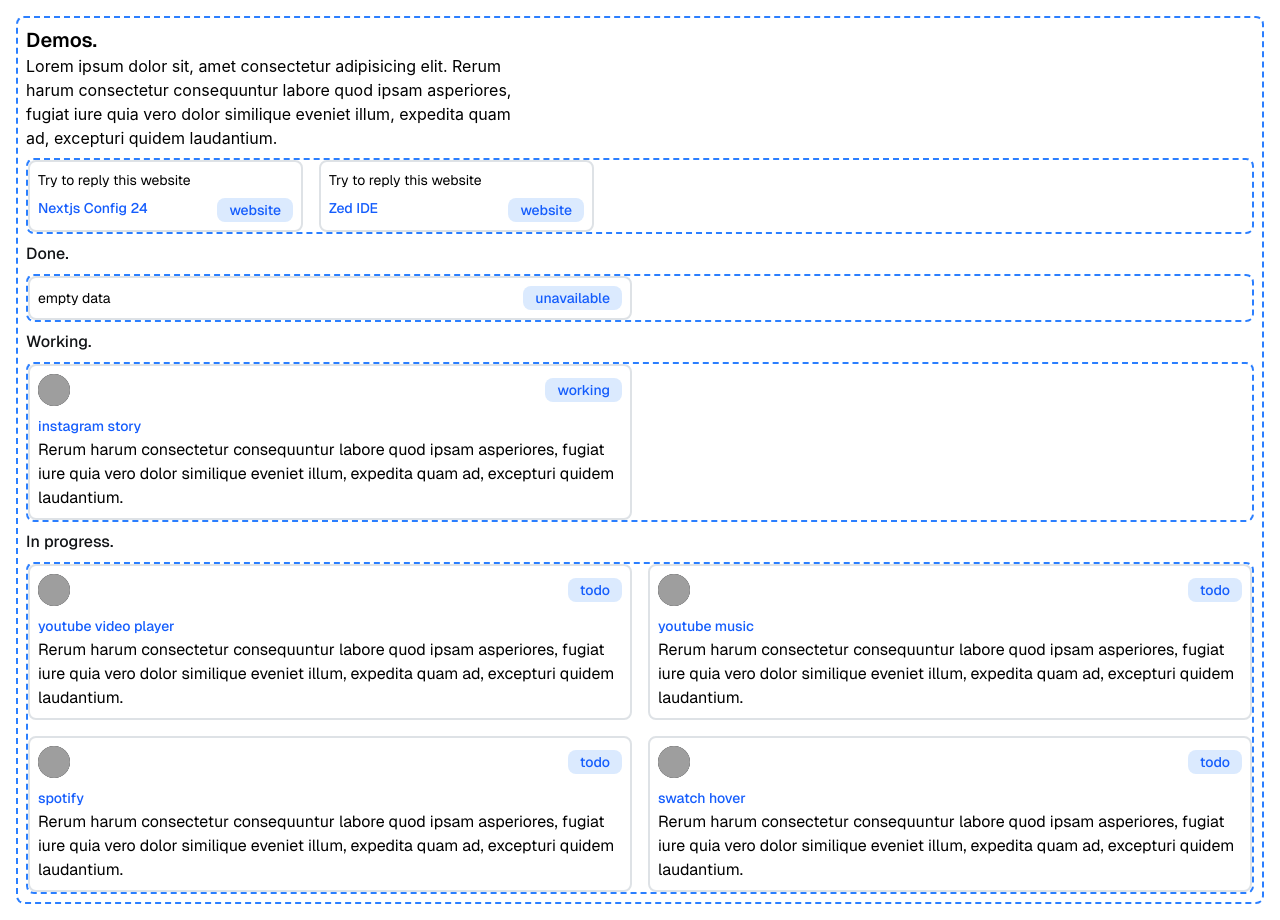
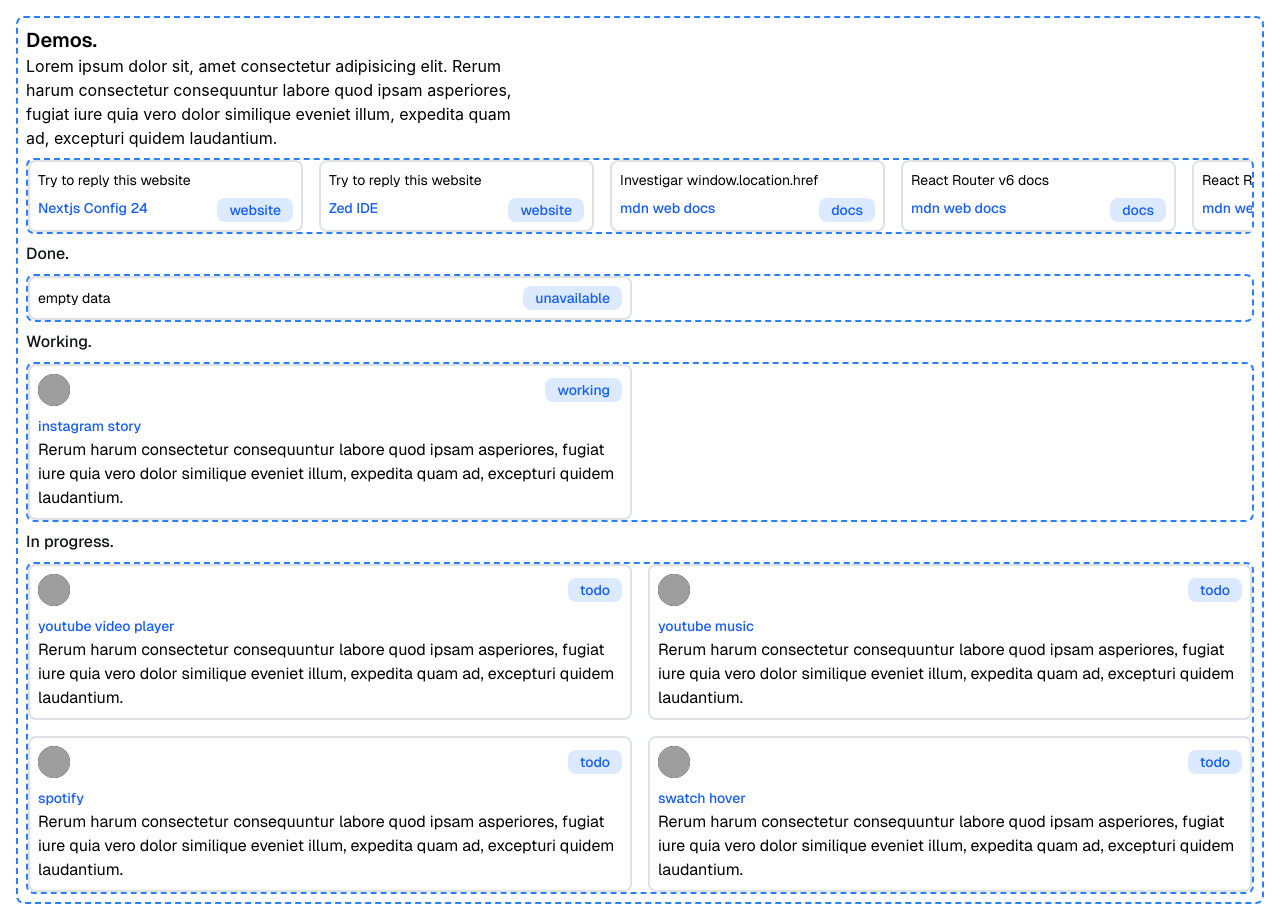
Before and after one commit to 3st1v3ntOkay/the-tailwindcss, a React (Vite) app: page / in a window 1280 px wide. Built offline with nearby package versions, Linux system fonts and the light colour scheme; grey boxes are pictures that could not be loaded.

Commit message:
feat: improvements on Layout components + other minor changes

```diff
--- a/src/components/Layout.tsx
+++ b/src/components/Layout.tsx
@@ -1,9 +1,13 @@
-import { Outlet } from "react-router";
-import { Link } from "@radix-ui/themes";
+import { Outlet, useLocation } from "react-router";
 
 import { FlexWrapper } from "@/components/FlexWrapper";
+import { Link } from "./Link";
+import { Status } from "./Card";
 
 export function Layout() {
+  const { pathname } = useLocation();
+  const altPath = window.location.href;
+
   return (
     <FlexWrapper
       mode="dev"
@@ -12,8 +16,9 @@ export function Layout() {
       gap="2"
       padding
     >
-      <header>
-        <Link href="/">back home</Link>
+      <header className="font-geist flex gap-4 items-center">
+        <Status><Link url="/">back home</Link></Status>
+        <p className="text-sm text-dim-gray bg-gray-100 font-medium rounded-lg px-3 py-0.5 w-fit h-fit">{pathname}</p>
       </header>
 
       <Outlet />
--- a/src/components/Notes.tsx
+++ b/src/components/Notes.tsx
@@ -16,28 +16,28 @@ export function Notes({
 }
 
 export function Note({
-  title,
-  linkUrl,
-  linkName,
-  status,
+  note,
+  pageUrl,
+  pageName,
+  type,
 }: {
-  title: string;
-  linkUrl: string;
-  linkName: string;
-  status: string;
+  note: string;
+  pageUrl: string;
+  pageName: string;
+  type: string;
 }) {
   return (
     <div className="font-geist border-2 border-platinum border-solid p-2 w-fit rounded-[8px] shrink-0 basis-[275px]">
       <p className="text-sm mb-2">
-        {title}
+        {note}
       </p>
 
       <div className="flex justify-between">
-        <Link url={linkUrl} target="_blank">
-          {linkName}
+        <Link url={pageUrl} target="_blank">
+          {pageName}
         </Link>
 
-        <Status>{status}</Status>
+        <Status>{type}</Status>
       </div>
     </div>
   );
--- a/src/data/home.data.ts
+++ b/src/data/home.data.ts
@@ -56,3 +56,41 @@ export const dataWorking: TData[] = [
     pageDescription: "Rerum harum consectetur consequuntur labore quod ipsam asperiores, fugiat iure quia vero dolor similique eveniet illum, expedita quam ad, excepturi quidem laudantium.",
   },
 ];
+
+export const dataNotes = [
+  {
+    id: 1,
+    note: "Try to reply this website",
+    pageUrl: "https://nextjs.org/conf",
+    pageName: "Nextjs Config 24",
+    type: "website",
+  },
+  {
+    id: 2,
+    note: "Try to reply this website",
+    pageUrl: "https://zed.dev/",
+    pageName: "Zed IDE",
+    type: "website",
+  },
+  {
+    id: 3,
+    note: "Investigar window.location.href",
+    pageUrl: "https://developer.mozilla.org/en-US/docs/Web/API/Location/href",
+    pageName: "mdn web docs",
+    type: "docs",
+  },
+  {
+    id: 4,
+    note: "React Router v6 docs",
+    pageUrl: "https://reactrouter.com/start/framework/routing#routing",
+    pageName: "mdn web docs",
+    type: "docs",
+  },
+  {
+    id: 5,
+    note: "React Router v5 docs",
+    pageUrl: "https://v5.reactrouter.com/web/guides/quick-start",
+    pageName: "mdn web docs",
+    type: "docs",
+  },
+];
--- a/src/routes/home.tsx
+++ b/src/routes/home.tsx
@@ -12,6 +12,7 @@ import {
 
 import {
   dataDone,
+  dataNotes,
   dataTodo,
   dataWorking,
 } from "@data/home.data";
@@ -19,18 +20,14 @@ import {
 import {
   CardAvatar,
   Card,
-  CardImage,
   CardText,
-  IconNumbered,
   Mansory,
   Status,
 } from "@component/Card";
 
-import Heart from "@asset/instagram/icons/heart.svg";
-import RandomImage from "@asset/parachutes_alt_cover.jpg";
+export function Home() {
+  const isDataNotes: boolean = true;
 
-
-export function Home() {
   const isDataDone: boolean = false;
   const isDataTodo: boolean = true;
   const isDataWorking: boolean = true;
@@ -61,19 +58,33 @@ export function Home() {
         padding={false}
       >
         <Notes>
-          <Note
-            title="Try to reply this website"
-            linkName="Nextjs Config 24"
-            linkUrl="https://nextjs.org/conf"
-            status="website"
-          />
+          {isDataNotes ? dataNotes.map(({
+            id,
+            note,
+            pageUrl,
+            pageName,
+            type,
+          }) => (
+            <Note
+              key={id}
+              note={note}
+              pageUrl={pageUrl}
+              pageName={pageName}
+              type={type}
+            />
+          )) : (
+            <FlexWrapper
+              mode="prod"
+              direction="flex-row"
+              gap="justify-between"
+              color="border-blue-500"
+              padding={false}
+            >
+              <Empty />
 
-          <Note
-            title="Try to reply this website"
-            linkName="Zed IDE"
-            linkUrl="https://zed.dev/"
-            status="website"
-          />
+              <Status>unavailable</Status>
+            </FlexWrapper>
+          )}
         </Notes>
       </FlexWrapper>
 
--- a/src/routes/todo/swatch-hover.tsx
+++ b/src/routes/todo/swatch-hover.tsx
@@ -14,7 +14,7 @@ export function SwatchHover() {
       gap="2"
       padding
     >
-      <FlexWrapper
+      {/* <FlexWrapper
         mode="dev"
         color="border-blue-500"
         direction="flex-col"
@@ -22,7 +22,6 @@ export function SwatchHover() {
         padding
       >
         <Notes>
-          {...Array(8).fill(0).map((_value, index) => (
           <Note
             key={index}
             title="author"
@@ -30,9 +29,8 @@ export function SwatchHover() {
             linkName="Swatch Hover w/ CSS + GSAP"
             status="research"
           />
-          ))}
         </Notes>
-      </FlexWrapper>
+      </FlexWrapper> */}
 
       <div className="container bg-night">
         <h3>greys.</h3>
--- a/src/routes/working/instagram-story.tsx
+++ b/src/routes/working/instagram-story.tsx
@@ -24,7 +24,7 @@ export function InstagramStory() {
 
   return (
     <FlexWrapper
-      mode="dev"
+      mode="prod"
       color="border-blue-500"
       direction="flex-col"
       gap="2"
@@ -39,9 +39,10 @@ export function InstagramStory() {
       >
         <Notes>
           <Note
-            title={`<input type=" file">`}
-            linkName="mdn docs"
+            title="input type file"
+            linkName="mdn web docs"
             linkUrl="https://developer.mozilla.org/en-US/docs/Web/HTML/Element/input/file"
+            status="docs"
           />
         </Notes>
       </FlexWrapper>
```
Lines whose indentation alone changed are shown as unchanged.
